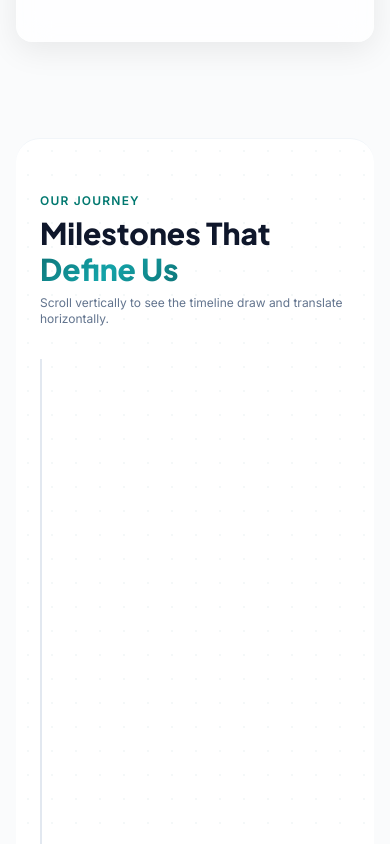
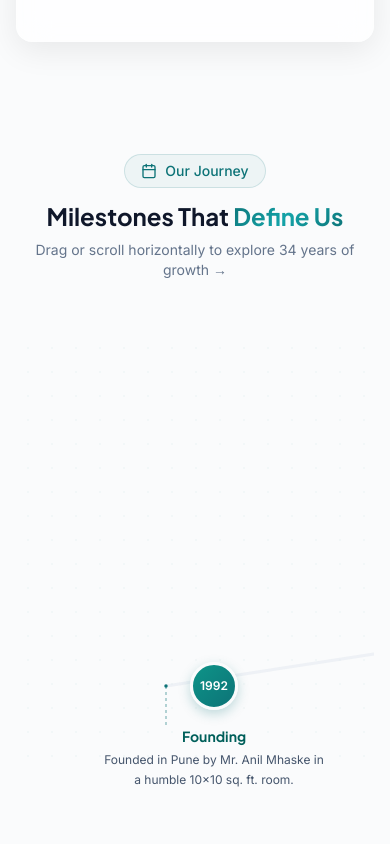
Before and after one commit to akkibansode8563-boop/DCC-INFOTECH-_WEB, a Next.js app: page / in a window 390 px wide. Shown: the part 3060-3904 px from the top of the page. Built offline with nearby package versions, Linux system fonts and the light colour scheme.

Commit message:
style: revert timeline to smooth horizontal drag-scroll container and clean cardless text milestones with zero overlap

```diff
--- a/src/components/dcc/About.tsx
+++ b/src/components/dcc/About.tsx
@@ -76,23 +76,26 @@ const timeline = [
 ];
 
 const points = [
-  { x: 150, y: 410 },  // 1992 (Below)
-  { x: 430, y: 370 },  // 1997 (Above)
-  { x: 710, y: 330 },  // 2000 (Below)
-  { x: 990, y: 290 },  // 2005 (Above)
-  { x: 1270, y: 250 }, // 2010 (Below)
-  { x: 1550, y: 215 }, // 2013 (Above)
-  { x: 1830, y: 180 }, // 2017 (Below)
-  { x: 2110, y: 145 }, // 2020 (Above)
-  { x: 2390, y: 110 }, // Today (Below)
+  { x: 150, y: 350 },  // 1992
+  { x: 410, y: 310 },  // 1997
+  { x: 670, y: 270 },  // 2000
+  { x: 930, y: 235 },  // 2005
+  { x: 1190, y: 200 }, // 2010
+  { x: 1450, y: 165 }, // 2013
+  { x: 1710, y: 130 }, // 2017
+  { x: 1970, y: 95 },  // 2020
+  { x: 2230, y: 60 },  // Today
 ];
 
 export default function About() {
   const aboutRef = useRef<HTMLDivElement>(null);
+  const trackRef = useRef<HTMLDivElement>(null);
+
+  // Scroll-driven line progress
+  const { scrollXProgress } = useScroll({ container: trackRef });
+  const lineScaleX = useSpring(scrollXProgress, { stiffness: 70, damping: 22 });
 
   useGSAP(() => {
-    gsap.registerPlugin(ScrollTrigger);
-
     // Header reveal
     gsap.fromTo(
       '.about-header-reveal',
@@ -173,160 +176,13 @@ export default function About() {
         scrollTrigger: { trigger: '.about-quote-reveal', start: 'top 85%', once: true },
       }
     );
-
-    const mm = gsap.matchMedia();
-
-    // DESKTOP: Horizontal Pin Scrolling
-    mm.add("(min-width: 1024px)", () => {
-      const scrollContent = document.getElementById("scroll-content");
-      if (!scrollContent) return;
-
-      const getScrollAmount = () => {
-        return scrollContent.scrollWidth - window.innerWidth;
-      };
-
-      const pinTween = gsap.to(scrollContent, {
-        x: () => -getScrollAmount(),
-        ease: "none",
-        scrollTrigger: {
-          trigger: "#timeline-section",
-          pin: true,
-          scrub: 1,
-          start: "top top",
-          end: () => `+=${getScrollAmount() * 1.5}`,
-          invalidateOnRefresh: true,
-        }
-      });
-
-      const progressPath = document.getElementById("graph-path-progress");
-      if (progressPath) {
-        const pathLength = (progressPath as any).getTotalLength();
-        gsap.set(progressPath, {
-          strokeDasharray: pathLength,
-          strokeDashoffset: pathLength
-        });
-
-        gsap.to(progressPath, {
-          strokeDashoffset: 0,
-          ease: "none",
-          scrollTrigger: {
-            trigger: "#timeline-section",
-            start: "top top",
-            end: () => `+=${getScrollAmount() * 1.5}`,
-            scrub: 1,
-          }
-        });
-      }
-
-      const groups = gsap.utils.toArray<HTMLElement>(".timeline-group");
-      groups.forEach((group, idx) => {
-        const node = group.querySelector(".timeline-node");
-        const card = group.querySelector(".timeline-card");
-        const isLast = idx === groups.length - 1;
-
-        gsap.fromTo([node, card],
-          { opacity: 0, y: (i) => i === 0 ? 0 : 30, scale: (i) => i === 0 ? 0 : 0.95 },
-          {
-            opacity: 1,
-            y: 0,
-            scale: 1,
-            duration: 0.6,
-            ease: "power2.out",
-            scrollTrigger: {
-              trigger: group,
-              containerAnimation: pinTween,
-              start: "left 90%",
-              toggleActions: "play none none reverse"
-            }
-          }
-        );
-
-        ScrollTrigger.create({
-          trigger: group,
-          containerAnimation: pinTween,
-          start: "left 60%",
-          end: "left 40%",
-          onToggle: (self) => {
-            if (self.isActive) {
-              gsap.to(node, { scale: 1.15, filter: "drop-shadow(0 0 15px rgba(20, 163, 168, 0.6))", duration: 0.3 });
-              gsap.to(card, { borderColor: "rgba(13, 115, 119, 0.45)", scale: 1.02, duration: 0.3 });
-              gsap.to(group, { opacity: 1, duration: 0.3 });
-
-              if (isLast) countUpStats();
-            } else {
-              gsap.to(node, { scale: 1, filter: "none", duration: 0.3 });
-              gsap.to(card, { borderColor: "rgba(13, 115, 119, 0.15)", scale: 1, duration: 0.3 });
-              gsap.to(group, { opacity: 0.7, duration: 0.3 });
-            }
-          }
-        });
-      });
-
-      let countTriggered = false;
-      const countUpStats = () => {
-        if (countTriggered) return;
-        countTriggered = true;
-        const stats = document.querySelectorAll("#today-bento-card [data-target]");
-        stats.forEach(stat => {
-          const targetAttr = stat.getAttribute("data-target");
-          if (!targetAttr) return;
-          const target = parseInt(targetAttr, 10);
-          const obj = { val: 0 };
-          gsap.to(obj, {
-            val: target,
-            duration: 2.0,
-            ease: "power3.out",
-            onUpdate: () => {
-              stat.textContent = Math.floor(obj.val).toLocaleString() + "+";
-            }
-          });
-        });
-      };
-    });
-
-    // MOBILE: Vertical Rail Scroll
-    mm.add("(max-width: 1023px)", () => {
-      const mobileProgress = document.getElementById("mobile-progress-line");
-      const mobileGroups = gsap.utils.toArray<HTMLElement>(".mobile-group");
-
-      if (mobileProgress) {
-        gsap.to(mobileProgress, {
-          height: "100%",
-          ease: "none",
-          scrollTrigger: {
-            trigger: "#mobile-track",
-            start: "top 70%",
-            end: "bottom 30%",
-            scrub: true
-          }
-        });
-      }
-
-      mobileGroups.forEach((group) => {
-        const card = group.querySelector(".glass-card");
-        const dot = group.querySelector(".mobile-dot");
-
-        gsap.fromTo([card, dot],
-          { opacity: 0, x: -15 },
-          {
-            opacity: 1,
-            x: 0,
-            duration: 0.6,
-            ease: "power2.out",
-            scrollTrigger: {
-              trigger: group,
-              start: "top 85%",
-              toggleActions: "play none none reverse"
-            }
-          }
-        );
-      });
-    });
   }, { scope: aboutRef });
 
   return (
     <section id="about" className="section bg-background" ref={aboutRef} aria-label="About DCC Infotech">
       <div className="mx-auto max-w-7xl">
+
+        {/* ── Section header ── */}
         <div className="about-header-reveal mx-auto mb-16 max-w-3xl text-center">
           <span className="mb-3 inline-block text-sm font-semibold uppercase tracking-wider text-dcc-teal">
             About Us
@@ -340,7 +196,9 @@ export default function About() {
           </p>
         </div>
 
+        {/* ── Two-column: photo + story ── */}
         <div className="grid items-center gap-12 lg:grid-cols-2 lg:gap-16 mb-24">
+          {/* Left: Visual card */}
           <div className="about-left-reveal relative max-w-[480px] mx-auto w-full">
             <div className="relative overflow-hidden rounded-2xl border border-dcc-teal/10 aspect-[4/5] w-full group shadow-2xl z-10">
               <div className="absolute inset-0 mesh-gradient opacity-40 z-0" />
@@ -370,6 +228,7 @@ export default function About() {
             </div>
           </div>
 
+          {/* Right: story content */}
           <div>
             <div className="about-story-reveal mb-8">
               <h3 className="mb-4 text-2xl font-bold text-foreground">Our Story</h3>
@@ -401,38 +260,89 @@ export default function About() {
           </div>
         </div>
 
-        <section id="timeline-section" className="relative w-full overflow-hidden bg-white border-y border-slate-100 rounded-3xl py-12">
-          <div className="absolute inset-0 dot-pattern opacity-60 pointer-events-none"></div>
-          <div className="max-w-7xl mx-auto px-6 w-full mb-8 z-10">
-            <span className="text-xs font-bold uppercase tracking-widest text-teal-700">Our Journey</span>
-            <h2 className="text-3xl md:text-5xl font-black font-heading text-slate-900 mt-1">
+        {/* ── Horizontal Drag-Scrollable Timeline Track ── */}
+        <div className="mt-28">
+
+          {/* Header */}
+          <div className="mb-10 text-center">
+            <div className="mx-auto mb-3 inline-flex items-center gap-2 rounded-full border border-dcc-teal/15 bg-dcc-teal/5 px-4 py-1.5 text-sm font-medium text-dcc-teal">
+              <Calendar className="h-4 w-4" />
+              Our Journey
+            </div>
+            <h3 className="text-2xl font-bold text-foreground sm:text-3xl font-heading">
               Milestones That <span className="text-gradient">Define Us</span>
-            </h2>
-            <p className="text-xs text-slate-500 mt-2">Scroll vertically to see the timeline draw and translate horizontally.</p>
+            </h3>
+            <p className="mt-2 text-sm text-muted-foreground font-sans-inter">
+              Drag or scroll horizontally to explore 34 years of growth →
+            </p>
           </div>
 
-          {/* DESKTOP TIMELINE TRACK (Horizontal Pin Scroll) */}
-          <div id="desktop-track" className="hidden lg:block w-full overflow-hidden no-scrollbar">
-            <div id="scroll-content" className="relative inline-flex items-center h-[540px] px-24" style={{ minWidth: '2650px' }}>
+          {/* Scrollable track */}
+          <div
+            ref={trackRef}
+            className="overflow-x-auto pb-6 pt-4 no-scrollbar"
+            style={{ scrollbarWidth: 'none', cursor: 'grab' }}
+            onMouseDown={(e) => {
+              const el = e.currentTarget;
+              const startX = e.pageX - el.offsetLeft;
+              const scrollLeft = el.scrollLeft;
+              const onMove = (me: MouseEvent) => {
+                el.style.cursor = 'grabbing';
+                el.scrollLeft = scrollLeft - (me.pageX - el.offsetLeft - startX);
+              };
+              const onUp = () => {
+                el.style.cursor = 'grab';
+                window.removeEventListener('mousemove', onMove);
+                window.removeEventListener('mouseup', onUp);
+              };
+              window.addEventListener('mousemove', onMove);
+              window.addEventListener('mouseup', onUp);
+            }}
+          >
+            <div
+              className="relative inline-flex items-center px-12"
+              style={{
+                minWidth: '2400px',
+                height: 440,
+              }}
+            >
+              {/* Dotted background pattern overlay inside timeline */}
+              <div className="absolute inset-0 dot-pattern opacity-40 pointer-events-none" />
 
-              <svg className="absolute inset-0 w-full h-full pointer-events-none" style={{ minWidth: '2600px' }}>
+              <svg
+                className="absolute inset-0 pointer-events-none"
+                style={{ width: '100%', height: '100%' }}
+              >
                 <defs>
-                  <linearGradient id="gradientLine" x1="0%" y1="0%" x2="100%" y2="0%">
+                  {/* Linear gradient for progress line */}
+                  <linearGradient id="timelineLineGradient" x1="0%" y1="0%" x2="100%" y2="0%">
                     <stop offset="0%" stopColor="#0d7377" />
                     <stop offset="50%" stopColor="#f59e0b" />
                     <stop offset="100%" stopColor="#14a3a8" />
                   </linearGradient>
                 </defs>
 
-                {/* Base curve track */}
-                <path id="graph-path-base" d="M 150,410 Q 430,370 710,330 T 1270,250 T 1830,180 T 2390,110"
-                      fill="none" stroke="#e2e8f0" strokeWidth="4" strokeLinecap="round" opacity="0.6" />
+                {/* Base light gray graph line */}
+                <path
+                  d="M 150,350 Q 280,330 410,310 T 670,270 T 930,235 T 1190,200 T 1450,165 T 1710,130 T 1970,95 T 2230,60"
+                  fill="none"
+                  stroke="var(--border)"
+                  strokeWidth={3}
+                  strokeLinecap="round"
+                  opacity={0.5}
+                />
 
-                {/* Progress curve track */}
-                <path id="graph-path-progress" d="M 150,410 Q 430,370 710,330 T 1270,250 T 1830,180 T 2390,110"
-                      fill="none" stroke="url(#gradientLine)" strokeWidth="5" strokeLinecap="round" />
+                {/* Scroll-driven progress line */}
+                <motion.path
+                  d="M 150,350 Q 280,330 410,310 T 670,270 T 930,235 T 1190,200 T 1450,165 T 1710,130 T 1970,95 T 2230,60"
+                  fill="none"
+                  stroke="url(#timelineLineGradient)"
+                  strokeWidth={3.5}
+                  strokeLinecap="round"
+                  style={{ pathLength: lineScaleX }}
+                />
 
-                {/* Connector vertical lines */}
+                {/* Vertical dashed connectors to labels */}
                 {points.map((p, i) => {
                   const isAbove = i % 2 !== 0;
                   return (
@@ -441,150 +351,71 @@ export default function About() {
                       x1={p.x}
                       y1={p.y}
                       x2={p.x}
-                      y2={isAbove ? p.y - 50 : p.y + 50}
+                      y2={isAbove ? p.y - 42 : p.y + 42}
                       stroke="#0d7377"
                       strokeWidth={1.5}
                       strokeDasharray="3,3"
-                      opacity={0.5}
+                      opacity={0.4}
                     />
                   );
                 })}
               </svg>
 
-              {/* Milestones nodes & cards */}
+              {/* Nodes and Labels */}
+              <div className="relative w-full h-full">
                 {timeline.map((item, idx) => {
                   const pt = points[idx];
                   const isAbove = idx % 2 !== 0;
-                const isLast = idx === timeline.length - 1;
 
                   return (
-                  <div
-                    key={item.year}
-                    className="absolute timeline-group animate-reveal"
-                    style={{ left: pt.x, top: pt.y }}
-                  >
-                    {isLast ? (
-                      <>
-                        {/* Pulse waves */}
-                        <div className="pulse-wave w-16 h-16 bg-amber-500/25 -translate-x-1/2 -translate-y-1/2 z-0" />
-                        <div className="pulse-wave w-24 h-24 bg-amber-500/10 -translate-x-1/2 -translate-y-1/2 z-0" style={{ animationDelay: '0.5s' }} />
-
-                        <div
-                          className="timeline-node w-14 h-14 rounded-full border-4 border-amber-400 bg-gradient-to-tr from-amber-600 to-amber-400 shadow-lg text-white font-black font-heading text-xs flex items-center justify-center -translate-x-1/2 -translate-y-1/2 cursor-pointer z-20"
-                        >
-                          Today
-                        </div>
-
-                        {/* Bento Card for Today (frosted white backdrop hides background path) */}
-                        <div
-                          id="today-bento-card"
-                          className="timeline-card p-6 w-[340px] rounded-2xl bg-white/95 border-2 border-amber-500/30 text-left -translate-x-1/2 mt-12 shadow-xl hover:shadow-2xl hover:border-amber-500/50 transition-all duration-300 z-10"
-                        >
-                          <div className="flex items-center gap-2 mb-3">
-                            <span className="inline-block w-2.5 h-2.5 rounded-full bg-emerald-500 animate-ping" />
-                            <span className="text-xs font-bold uppercase tracking-wider text-amber-600">Current Presence</span>
-                          </div>
-                          <h3 className="text-base font-black font-heading text-slate-900 mb-4">Keeping India Connected</h3>
-
-                          <div className="grid grid-cols-3 gap-3 text-center border-t border-slate-100 pt-4">
-                            <div>
-                              <div className="text-xl font-bold font-stat text-teal-700" data-target="3150">0</div>
-                              <div className="text-[10px] text-slate-500 uppercase tracking-wider font-semibold mt-1">Clients</div>
-                            </div>
-                            <div>
-                              <div className="text-xl font-bold font-stat text-teal-700" data-target="20000">0</div>
-                              <div className="text-[10px] text-slate-500 uppercase tracking-wider font-semibold mt-1">Lives</div>
-                            </div>
-                            <div>
-                              <div className="text-xl font-bold font-stat text-teal-700" data-target="12">0</div>
-                              <div className="text-[10px] text-slate-500 uppercase tracking-wider font-semibold mt-1">States</div>
-                            </div>
-                          </div>
-                        </div>
-                      </>
-                    ) : (
-                      <>
-                        <div
-                          className="timeline-node w-12 h-12 rounded-full border-4 border-white bg-teal-700 shadow-md text-white font-bold font-heading text-xs flex items-center justify-center -translate-x-1/2 -translate-y-1/2 cursor-pointer z-20"
+                    <div key={item.year}>
+                      {/* Year Node */}
+                      <motion.div
+                        initial={{ scale: 0, opacity: 0 }}
+                        whileInView={{ scale: 1, opacity: 1 }}
+                        viewport={{ once: true }}
+                        transition={{ type: 'spring', stiffness: 260, damping: 16, delay: idx * 0.05 }}
+                        whileHover={{ scale: 1.15 }}
+                        className="absolute z-20 flex h-12 w-12 cursor-pointer items-center justify-center rounded-full border-[3px] border-background font-bold text-xs text-white shadow-md transition-colors duration-300 select-none"
+                        style={{
+                          left: pt.x - 24,
+                          top: pt.y - 24,
+                          background: `linear-gradient(135deg, ${item.color} 0%, #0d7377 100%)`,
+                          boxShadow: '0 4px 12px rgba(13, 115, 119, 0.25)',
+                        }}
                       >
                         {item.year}
-                        </div>
-                        <div
-                          className={`timeline-card p-5 w-60 rounded-2xl bg-white/95 border border-[#0d7377]/12 text-center -translate-x-1/2 shadow-lg hover:shadow-xl hover:border-[#0d7377]/25 transition-all duration-300 z-10 ${
-                            isAbove ? '-translate-y-[100%] -mt-16' : 'mt-10'
-                          }`}
+                      </motion.div>
+
+                      {/* Text Label */}
+                      <motion.div
+                        initial={{ opacity: 0, y: isAbove ? -12 : 12 }}
+                        whileInView={{ opacity: 1, y: 0 }}
+                        viewport={{ once: true }}
+                        transition={{ duration: 0.45, delay: idx * 0.05 + 0.1 }}
+                        className="absolute z-10 w-[220px] text-center"
+                        style={{
+                          left: pt.x - 110,
+                          top: isAbove ? pt.y - 120 : pt.y + 40,
+                        }}
                       >
-                          <h4 className="font-bold text-teal-800 text-sm font-heading mb-1">
-                            {item.year === '1992' ? 'Founding' : item.year === '1997' ? 'Samsung Alliance' : item.year === '2000' ? 'Network Expansion' : item.year === '2005' ? 'Retail Showroom' : item.year === '2010' ? 'Dell Partnership' : item.year === '2013' ? 'Dell Store No.1' : item.year === '2017' ? 'GEM Integration' : 'Retail Stores'}
+                        <h4 className="font-bold text-teal-800 text-sm font-heading mb-1 select-none">
+                          {item.year === '1992' ? 'Founding' : item.year === '1997' ? 'Samsung Alliance' : item.year === '2000' ? 'Network Expansion' : item.year === '2005' ? 'Retail Showroom' : item.year === '2010' ? 'Dell Partnership' : item.year === '2013' ? 'Dell Store No.1' : item.year === '2017' ? 'GEM Integration' : item.year === '2020' ? 'Retail Expansion' : 'DCC Presence'}
                         </h4>
-                          <p className="text-xs text-slate-600 leading-relaxed font-sans-inter">{item.event}</p>
-                        </div>
-                      </>
-                    )}
+                        <p className="text-xs leading-relaxed text-slate-600 select-none font-sans-inter">
+                          {item.event}
+                        </p>
+                      </motion.div>
                     </div>
                   );
                 })}
+              </div>
 
             </div>
           </div>
 
-          {/* MOBILE TIMELINE TRACK (Vertical Rail Scroll) */}
-          <div id="mobile-track" className="lg:hidden w-full h-[65vh] overflow-y-auto px-6 relative no-scrollbar">
-            <div className="relative pl-8 border-l-2 border-slate-200 py-4 space-y-10">
-
-              <div id="mobile-progress-line" className="absolute left-0 top-0 w-0.5 bg-gradient-to-b from-teal-700 to-amber-500 origin-top" style={{ height: '0%' }}></div>
-
-              {timeline.map((item, idx) => {
-                const isLast = idx === timeline.length - 1;
-
-                return (
-                  <div key={item.year} className="mobile-group relative">
-                    {isLast ? (
-                      <span className="absolute -left-[41px] top-1.5 w-6 h-6 rounded-full border-2 border-amber-400 bg-amber-500 shadow flex items-center justify-center text-[10px] text-white font-bold mobile-dot">★</span>
-                    ) : (
-                      <span className="absolute -left-[41px] top-1.5 w-6 h-6 rounded-full border-2 border-white bg-teal-700 shadow flex items-center justify-center text-[10px] text-white font-bold mobile-dot">
-                        {item.year.slice(-2)}
-                      </span>
-                    )}
-
-                    {isLast ? (
-                      <div className="glass-card p-5 border-2 border-amber-500/20">
-                        <span className="text-xs font-bold text-amber-600">Today</span>
-                        <h4 className="font-bold text-slate-800 text-sm font-heading mt-0.5">DCC Infotech Presence</h4>
-                        <p className="text-xs text-slate-500 mt-1 leading-relaxed mb-3 font-sans-inter">3,150+ institutional clients. 20,000+ lives impacted. 12+ states served.</p>
-
-                        <div className="grid grid-cols-3 gap-2 text-center border-t border-slate-100 pt-3">
-                          <div>
-                            <div className="text-base font-bold font-stat text-teal-700">3,150+</div>
-                            <div className="text-[9px] text-slate-400 uppercase tracking-wider font-semibold">Clients</div>
-                          </div>
-                          <div>
-                            <div className="text-base font-bold font-stat text-teal-700">20K+</div>
-                            <div className="text-[9px] text-slate-400 uppercase tracking-wider font-semibold">Lives</div>
-                          </div>
-                          <div>
-                            <div className="text-base font-bold font-stat text-teal-700">12+</div>
-                            <div className="text-[9px] text-slate-400 uppercase tracking-wider font-semibold">States</div>
-                          </div>
-                        </div>
-                      </div>
-                    ) : (
-                      <div className="glass-card p-4">
-                        <span className="text-xs font-bold text-teal-700">{item.year}</span>
-                        <h4 className="font-bold text-slate-800 text-sm font-heading mt-0.5">
-                          {item.year === '1992' ? 'Founding' : item.year === '1997' ? 'Samsung Alliance' : item.year === '2000' ? 'Network Expansion' : item.year === '2005' ? 'Retail Showroom' : item.year === '2010' ? 'Dell Partnership' : item.year === '2013' ? 'Dell Store No.1' : item.year === '2017' ? 'GEM Integration' : 'Retail Stores'}
-                        </h4>
-                        <p className="text-xs text-slate-500 mt-1 leading-relaxed font-sans-inter">{item.event}</p>
-                      </div>
-                    )}
-                  </div>
-                );
-              })}
-
-            </div>
         </div>
 
-        </section>
       </div>
     </section>
   );
```
Lines whose indentation alone changed are shown as unchanged.
